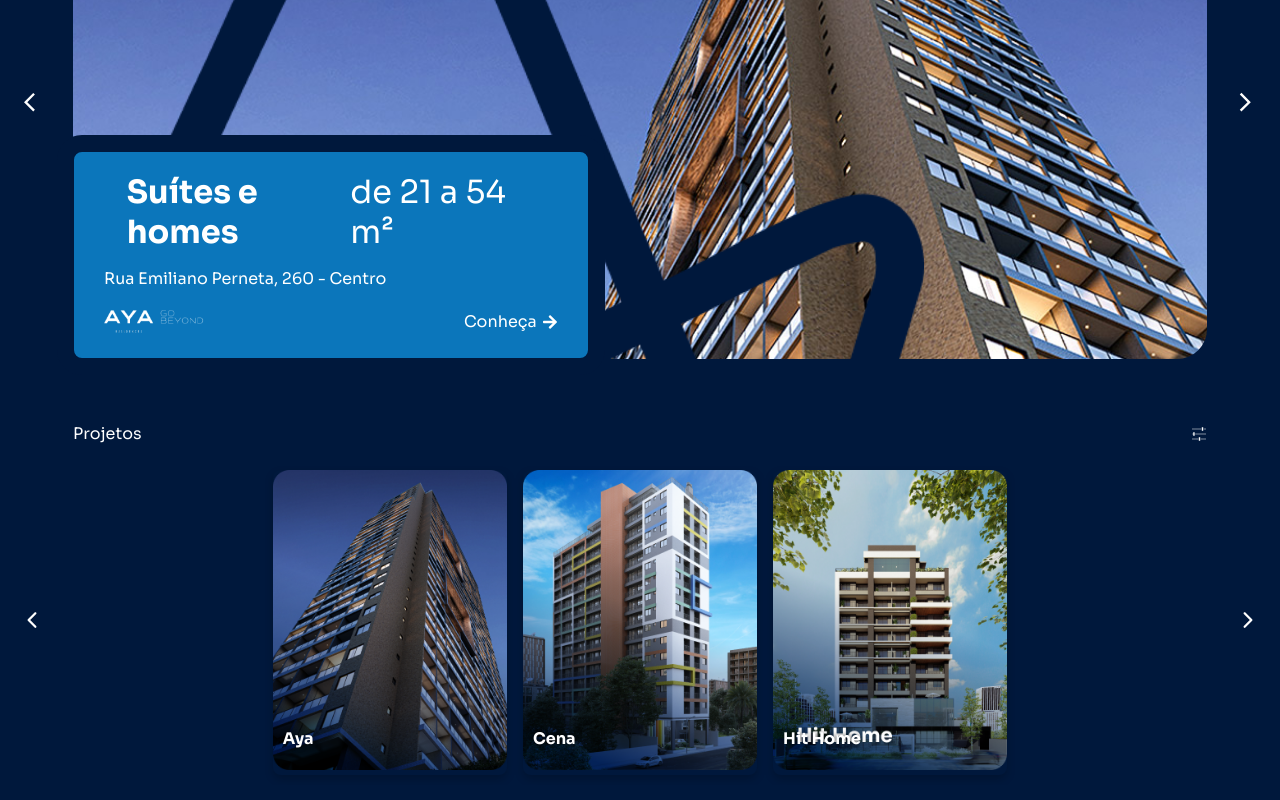
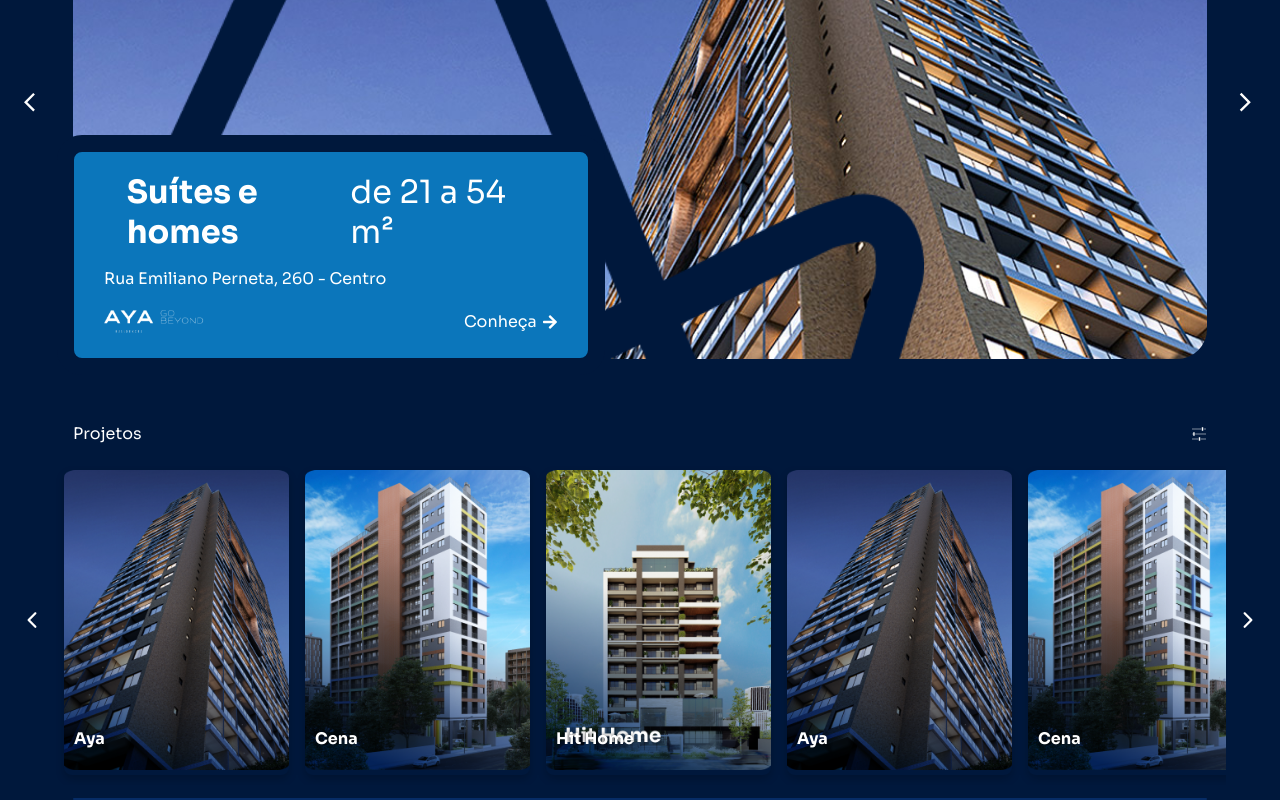
Before and after one commit to lolaeurich/new-blue, a React (Vite) app: page / in a window 1280 px wide. Shown: the part 226-1026 px from the top of the page. Built offline with nearby package versions, Linux system fonts and the light colour scheme.

Commit message:
feat: finish carrousel

```diff
--- a/src/Components/Carousel/Carousel.jsx
+++ b/src/Components/Carousel/Carousel.jsx
@@ -1,11 +1,12 @@
 /* eslint-disable react/prop-types */
-import { useRef } from "react";
+import { useRef, useState, useEffect } from "react";
 import "./style.css";
 import { GiSettingsKnobs } from "react-icons/gi";
 import { IoIosArrowBack, IoIosArrowForward } from "react-icons/io";
 
 const Carousel = ({ items }) => {
   const carouselRef = useRef(null);
+  const [progress, setProgress] = useState(0);
 
   const handleScroll = (direction) => {
     if (carouselRef.current) {
@@ -16,6 +17,27 @@ const Carousel = ({ items }) => {
       });
     }
   };
+
+  const updateProgress = () => {
+    if (carouselRef.current) {
+      const { scrollLeft, scrollWidth, clientWidth } = carouselRef.current;
+      const maxScrollLeft = scrollWidth - clientWidth;
+      const newProgress = (scrollLeft / maxScrollLeft) * 100;
+      setProgress(newProgress);
+    }
+  };
+
+  useEffect(() => {
+    const carouselElement = carouselRef.current;
+    if (carouselElement) {
+      carouselElement.addEventListener("scroll", updateProgress);
+      updateProgress();
+
+      return () => {
+        carouselElement.removeEventListener("scroll", updateProgress);
+      };
+    }
+  }, []);
 
   return (
     <section>
@@ -45,6 +67,12 @@ const Carousel = ({ items }) => {
           <IoIosArrowForward />
         </button>
       </div>
+        <div className="progress-bar">
+          <div
+            className="progress-fill"
+            style={{ width: `${progress}%` }}
+          ></div>
+        </div>
     </section>
   );
 };
--- a/src/Components/Carousel/style.css
+++ b/src/Components/Carousel/style.css
@@ -30,6 +30,7 @@ section header {
   padding: 10px;
   gap: 16px;
   margin: 0 auto;
+  scrollbar-width: none;
 }
 
 .carousel-item {
@@ -71,3 +72,21 @@ section header {
     display: block;
   }
 }
+
+.progress-bar {
+  margin: 0 auto;
+  width: 90%;
+  height: 2px;
+  background-color: #062C66;
+  display: flex;
+  align-items: center;
+  border-radius: 6px;
+  margin-top: 0.8rem;
+}
+
+.progress-fill {
+  height: 7px;
+  background-color: #062C66;
+  transition: width 0.2s ease;
+  border-radius: 6px;
+}
--- a/src/Pages/Home/Home.jsx
+++ b/src/Pages/Home/Home.jsx
@@ -27,6 +27,21 @@ const Home1 = () => {
       id: 3,
       name: 'Hit Home',
       img: image3,
+    },
+    {
+      id: 4,
+      name: 'Aya',
+      img: image1,
+    },
+    {
+      id: 5,
+      name: 'Cena',
+      img: image2,
+    },
+    {
+      id: 6,
+      name: 'Hit Home',
+      img: image3,
     }
   ];
 
```
